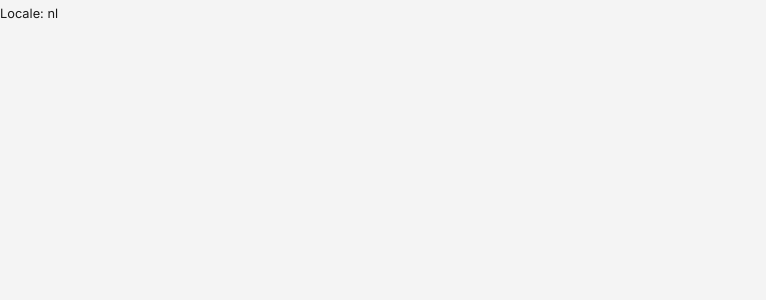
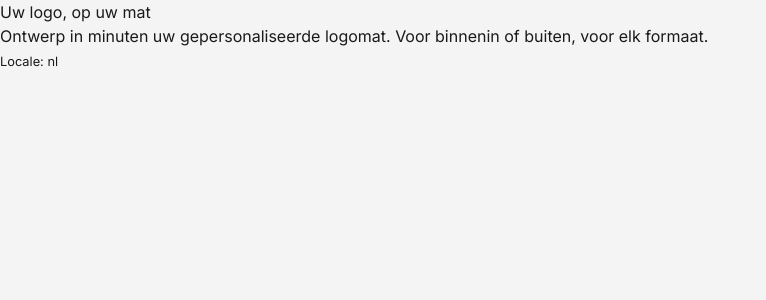
Before and after one commit to thepieter22-web/carpetz, a Next.js app: page /nl in a window 1280 px wide. Shown: the top 300 px of the page, without its empty margins (0-766 px from the left). Built offline with nearby package versions, Linux system fonts and the light colour scheme.

Commit message:
Update page.tsx

```diff
--- a/app/[locale]/page.tsx
+++ b/app/[locale]/page.tsx
@@ -19,14 +19,15 @@ export default function LocaleHome({
 
   if (!SUPPORTED_LOCALES.includes(locale as any)) notFound();
 
-  const t = MESSAGES[locale as keyof typeof MESSAGES];
+  // TypeScript klaagt omdat nl/fr types niet 100% hetzelfde lijken
+  const t = MESSAGES[locale as keyof typeof MESSAGES] as any;
 
   return (
     <main>
-      <h1>{t.title}</h1>
-      <p>{t.subtitle}</p>
+      <h1>{t.hero.title}</h1>
+      <p>{t.hero.subtitle}</p>
 
-      {/* debug/controle */}
+      {/* debug */}
       <small>Locale: {locale}</small>
     </main>
   );
```
